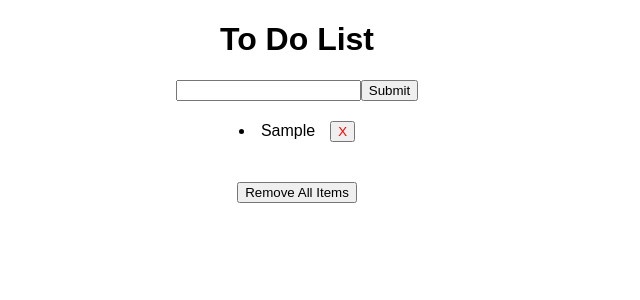
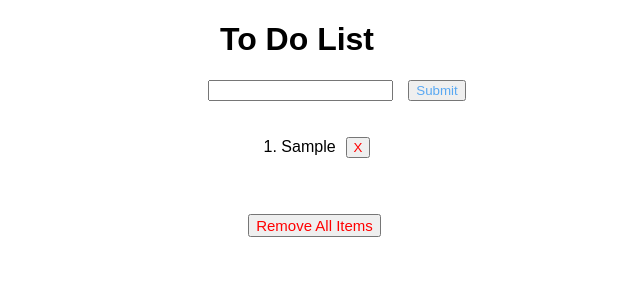
Before and after one commit to bgoldfarb/react-to-do, a React (Create React App) app: page / in a window 1280 px wide. Both pictures are taken after typing "Sample" into the empty fields and a click on the button "Submit". Shown: the top 300 px of the page, without its empty margins (343-983 px from the left). Built offline with nearby package versions, Linux system fonts and the light colour scheme.

Commit message:
Cleaning up with styling

```diff
--- a/src/App.css
+++ b/src/App.css
@@ -1,7 +1,3 @@
-.App {
-  text-align: center;
-
-}
 
 .user-input{
   text-align: center;
@@ -9,6 +5,7 @@
 }
 
 .remove-button {
+  text-align: center;
   margin: auto;
   position: relative;
   padding: 20px;
@@ -16,12 +13,35 @@
 }
 
 .remove-item-btn{
+  text-align: center;
   color:red;
+  position: relative;
+  margin-left: 10px;
+}
+
+.list-items{
+  text-align: center;
+  position: relative;
+  padding: 20px;
+}
+
+#btn{
+  text-align: center;
+  color:red;
+  font-size: 15px;
+  margin-left: 35px;
+
+}
+
+#submit-button{
+  text-align: center;
+  color: #59a8f2;
   position: relative;
   margin-left: 15px;
 }
 
-.list-items{
-  position: relative;
-  padding: 20px;
+#user-input-value{
+  text-align: center;
+  margin-left: 80px;
+  display: inline-block;
 }
--- a/src/App.js
+++ b/src/App.js
@@ -50,8 +50,8 @@ constructor(props){
     return (
       <div className = 'user-input'>
           <h1> To Do List </h1>
-          <input value = {this.state.value} onChange = {this.handleChange}/>
-          <button onClick = {this.handleSubmit}> Submit </button>
+          <input id="user-input-value" value = {this.state.value} onChange = {this.handleChange}/>
+          <button id = 'submit-button' onClick = {this.handleSubmit}> Submit </button>
           <div className='list-items'>
             <List toDoListItems = {this.state.toDoListItems} handler={this.handler}/>
           </div>
--- a/src/List.js
+++ b/src/List.js
@@ -13,9 +13,9 @@ const List = (props) => {
     return(
        props.toDoListItems.map((toDoListItems, i) => {
        return (
-            <li key = {i}> {toDoListItems}
+            <ol key = {i}> {`${i+1}. `} {toDoListItems}
               <button onClick={() => removeItem(props,i)} className='remove-item-btn'> X </button>
-             </li>
+             </ol>
 
             )
 
```
